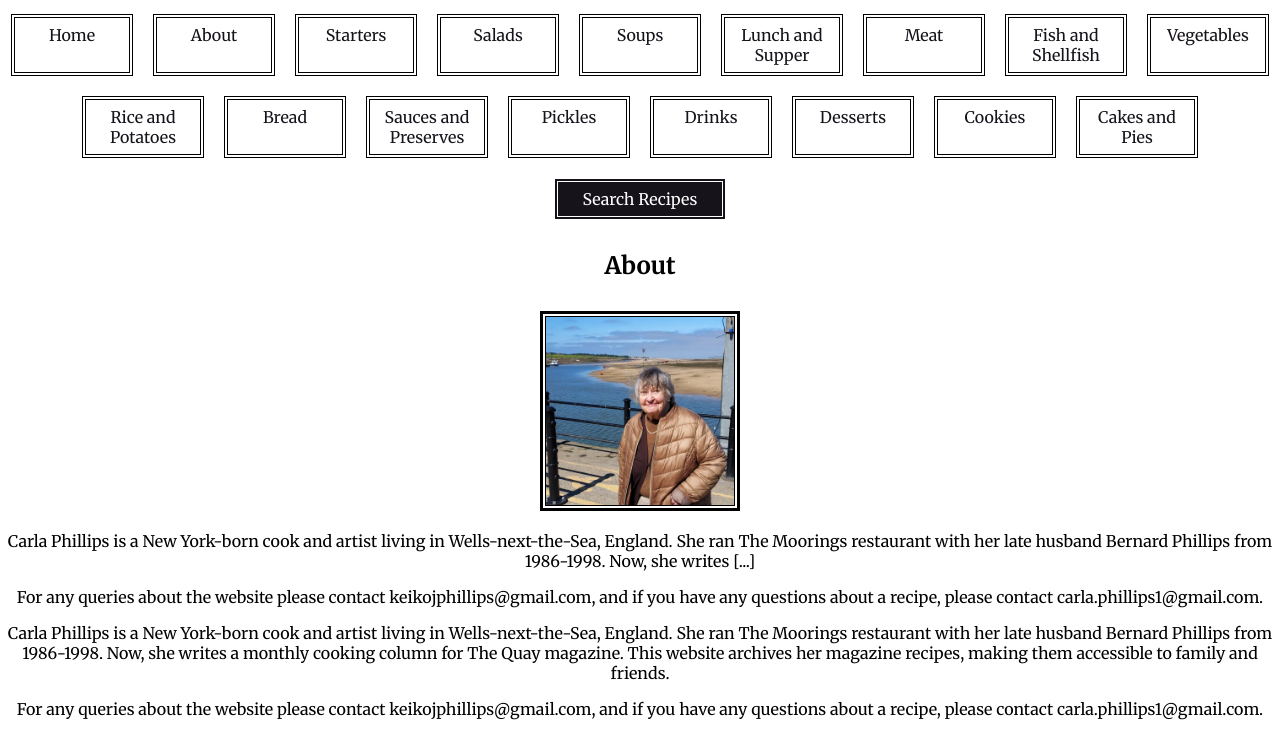
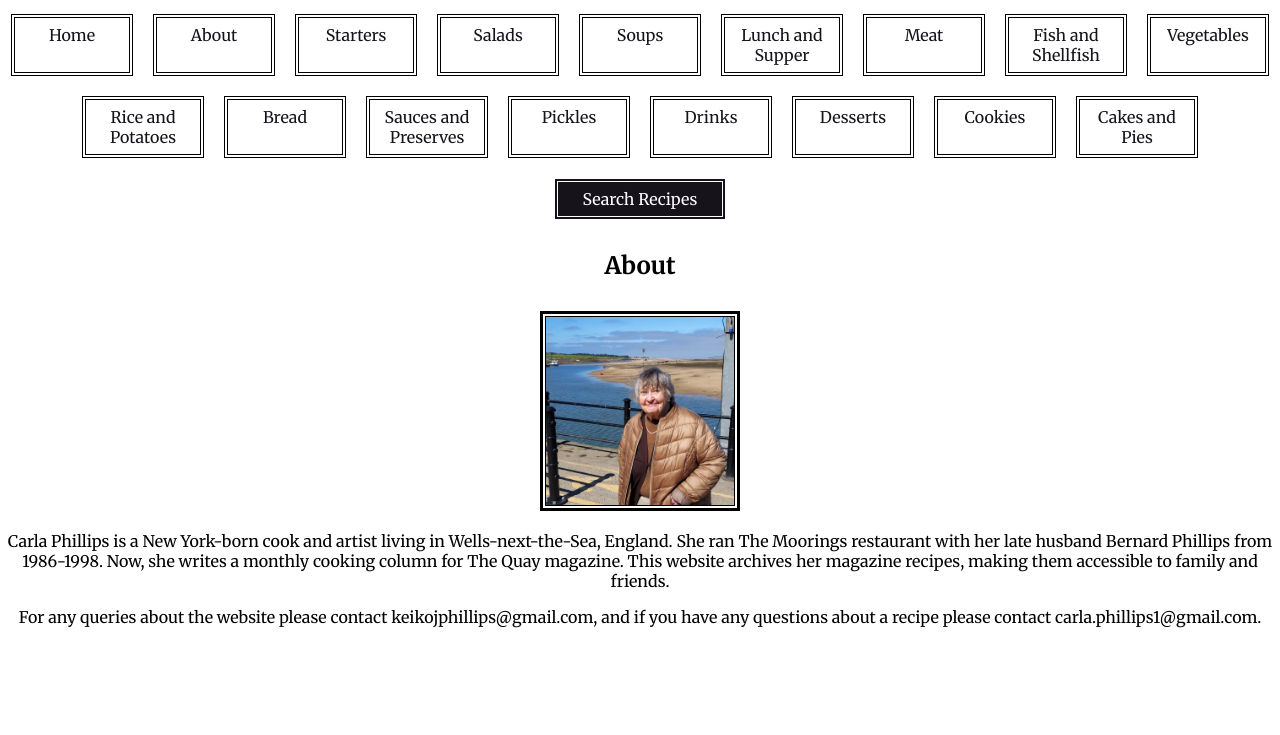
Before and after one commit to keikophillips/lifeinthekitchen, a plain HTML site: page about.html in a window 1280 px wide. Shown: the part 302-1037 px from the top of the page. After the commit the page ends 945 px from the top, so only its background shows below. Drawn offline with Linux system fonts and the light colour scheme.

Commit message:
Update about.html

```diff
--- a/about.html
+++ b/about.html
@@ -173,9 +173,7 @@
 <div class="photo-frame">
     <img src="carla.jpg" alt="Photo of Carla Phillips" style="width: 190px; height: auto;">
 </div>
-<p class="bio-content">Carla Phillips is a New York-born cook and artist living in Wells-next-the-Sea, England. She ran The Moorings restaurant with her late husband Bernard Phillips from 1986-1998. Now, she writes [...]
-<p class="bio-content">For any queries about the website please contact keikojphillips@gmail.com, and if you have any questions about a recipe, please contact carla.phillips1@gmail.com.</p>
 <p>Carla Phillips is a New York-born cook and artist living in Wells-next-the-Sea, England. She ran The Moorings restaurant with her late husband Bernard Phillips from 1986-1998. Now, she writes a monthly cooking column for The Quay magazine. This website archives her magazine recipes, making them accessible to family and friends.</p>
-<p>For any queries about the website please contact keikojphillips@gmail.com, and if you have any questions about a recipe, please contact carla.phillips1@gmail.com.</p>
+<p>For any queries about the website please contact keikojphillips@gmail.com, and if you have any questions about a recipe please contact carla.phillips1@gmail.com.</p>
 </body>
 </html>
```
